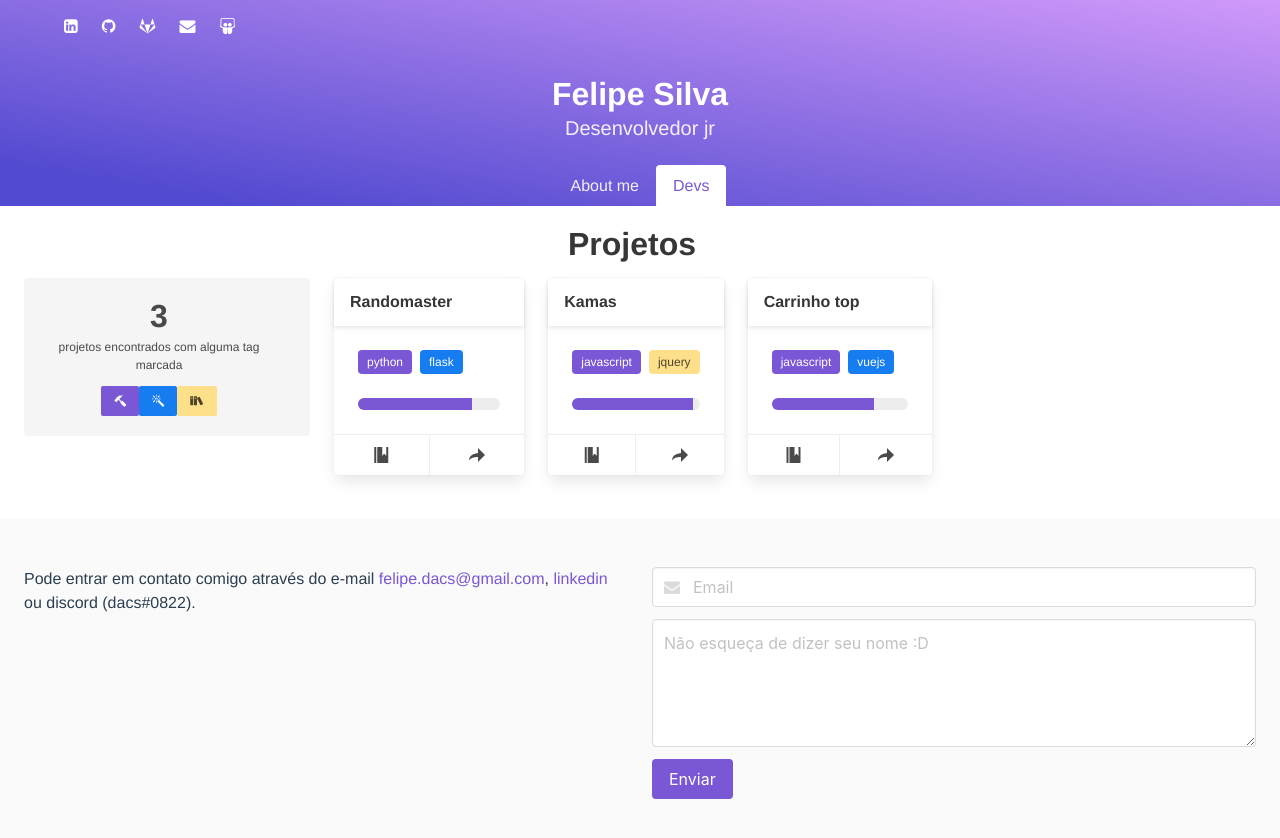
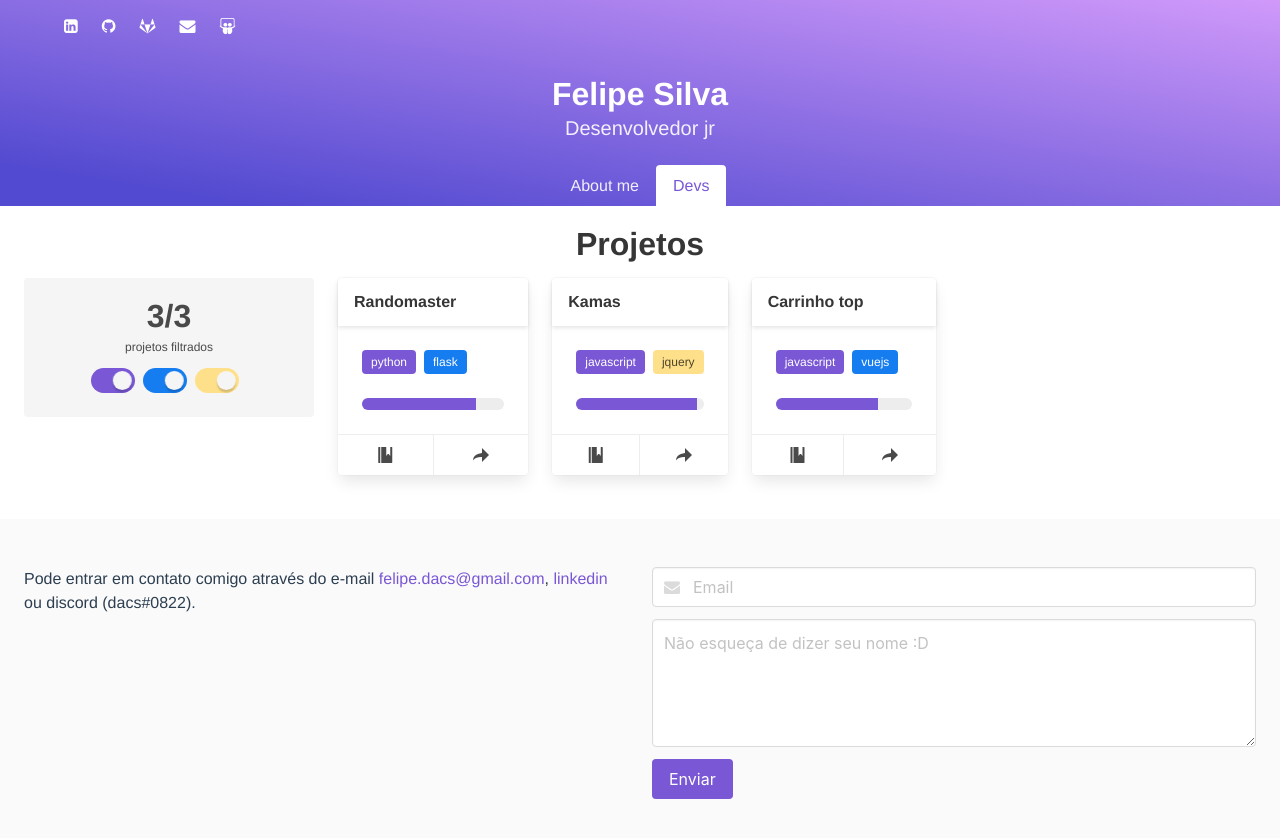
Before and after one commit to felipedacs/dacs.work, a Vue app: page /devs in a window 1280 px wide. Shown: the top 838 px of the page. Built offline with nearby package versions, Linux system fonts and the light colour scheme.

Commit message:
dropdown habilitado/desabilitado automaticamente

```diff
--- a/src/components/Shared/DropDown.vue
+++ b/src/components/Shared/DropDown.vue
@@ -1,26 +1,15 @@
 <template lang="html">
   <div class="dropdown is-hoverable drop">
     <div class="dropdown-trigger">
-      <button :class="{'button': true, 'is-small':true, 'is-fullwidth': true, 'is-primary': ip, 'is-info': ii, 'is-warning': iw}" aria-haspopup="true" aria-controls="dropdown-menu4">
-
-        <slot></slot>
-
-      </button>
+      <b-switch :type="classe" v-model="todos" :true-value="true" :false-value="false">
+      </b-switch>
     </div>
     <div class="dropdown-menu" id="dropdown-menu4" role="menu">
       <div class="dropdown-content">
         <div class="dropdown-item">
-          <div class="field">
-            <!-- <button type="button" class="button" @click="up(itens.length)">Retrieve</button> -->
-            <div class="field">
-              <b-switch :type="classe" v-model="todos">
-                on/off todos
-              </b-switch>
-            </div>
-          </div>
           <hr class="dropdown-divider">
-          <div class="field" v-for="(item, index) in itens" @click="change()">
-            <b-switch :type="classe" v-model="tags[index]" :true-value="item" :false-value="null">
+          <div class="field" v-for="(item, index) in itens">
+            <b-switch :type="classe" v-model="tags[index]" :true-value="item" :false-value="null" @click.native="switchChange(item)">
               {{item}}
             </b-switch>
           </div>
@@ -42,20 +31,42 @@ export default {
       libs: [],
       tags: [],
 
-      todosV: true
+
+      todosV: true,
+      ligaTodos: true,
     }
   },
   created() {
     //do something after creating vue instance
     this.leUsadas();
 
-    this.change();
+    this.emitChange();
+  },
+  watch: {
+      // sempre que a pergunta mudar, essa função será executada
+      tags: function (newValues, oldValues) {
+        let nenhumaTag = true;
+        for (var i = 0; i < newValues.length; i++) {
+          if (newValues[i] != null) {
+            nenhumaTag = false;
+            break;
+          }
+        }
+        if (nenhumaTag) {
+          this.todosV = false;
+        }
+      }
     },
   methods: {
-    change(){
+    switchChange(tag){
+      if (!this.todosV) {
+        this.ligaTodos = false;
+        this.todosV = true;
+      }
+    },
+    emitChange(){
       switch (this.espec) {
         case 'linguagens':
-        // console.log(this.tags);
         this.$emit('alteraLinguagem', this.tags)
         break;
         case 'frameworks':
@@ -65,26 +76,6 @@ export default {
         this.$emit('alteraBiblioteca', this.tags)
         break;
       }
-    },
-    up(length){
-      if (this.upTags) {
-        switch (this.espec) {
-          case 'linguagens':
-          this.tags = this.langs.slice()
-          break;
-          case 'frameworks':
-          this.tags = this.frameworks.slice()
-          break;
-          case 'bibliotecas':
-          this.tags = this.libs.slice()
-          break;
-        }
-        this.upTags = false;
-      } else {
-        this.tags.splice(0,this.tags.length);
-        this.upTags = true;
-      }
-
     },
     leUsadas() {
       // per project
@@ -128,6 +119,7 @@ export default {
       },
       // setter
       set: function (newValue) {
+        if (this.ligaTodos) {
           if (newValue) {
             switch (this.espec) {
               case 'linguagens':
@@ -140,12 +132,14 @@ export default {
               this.tags = this.libs.slice()
               break;
             }
-          this.upTags = false;
           } else {
-          this.tags.splice(0,this.tags.length);
-          this.upTags = true;
+            for (var i = 0; i < this.tags.length; i++) {
+              this.tags[i] = null
             }
-        this.change();
+          }
+        }
+        this.ligaTodos= true;
+        this.emitChange();
         this.todosV = newValue;
       }
     },
--- a/src/views/Devs.vue
+++ b/src/views/Devs.vue
@@ -9,27 +9,27 @@
 
     <div class="columns">
       <div class="column is-one-quarter">
-        <div class="notification is-light  has-text-centered">
-          <p class="title n-project">{{qtdProjetos}}</p>
+        <div class="notification is-light has-text-centered">
+          <p class="title n-project">{{qtdProjetos}}/{{$store.state.projetosDev.length}}</p>
           <p class="help">{{textoQtdProjetos}}</p>
 
-          <div class="">
+          <div class="drops">
 
             <b-tooltip label="Linguagens de programação">
               <dropdown @alteraLinguagem="alteraLinguagem($event)" :ip="true" classe="is-primary" espec="linguagens">
-                <span class="icon-hammer"></span>
+                <!-- <span class="icon-hammer"></span> -->
               </dropdown>
             </b-tooltip>
 
             <b-tooltip label="Frameworks" type="is-info">
               <dropdown @alteraFramework="alteraFramework($event)" :ii="true" classe="is-info" espec="frameworks">
-                <span class="icon-magic-wand"></span>
+                <!-- <span class="icon-magic-wand"></span> -->
               </dropdown>
             </b-tooltip>
 
             <b-tooltip label="Bibliotecas" type="is-warning">
               <dropdown @alteraBiblioteca="alteraBiblioteca($event)" :iw="true" classe="is-warning" espec="bibliotecas">
-                <span class="icon-books"></span>
+                <!-- <span class="icon-books"></span> -->
               </dropdown>
             </b-tooltip>
 
@@ -108,9 +108,9 @@ export default {
         }
       }
       if (contador == 0 || contador > 1) {
-        this.textoQtdProjetos = "projetos encontrados com alguma tag marcada"
+        this.textoQtdProjetos = "projetos filtrados"
       } else {
-        this.textoQtdProjetos = "projeto encontrado com alguma tag marcada"
+        this.textoQtdProjetos = "projeto filtrado"
       }
       return contador;
 
@@ -163,4 +163,13 @@ export default {
 .n-project{
   margin-bottom: 0 !important;
 }
+
+.notification{
+  padding: 1.25rem 1.5rem 1.25rem 1.5rem !important;
+}
+
+/* .drops{
+  position: sticky !important;
+  top: 50px !important;
+} */
 </style>
```
Also changed, not shown: 1 other file (tests, documents, lock files or other folders). Lines whose indentation alone changed are shown as unchanged.
